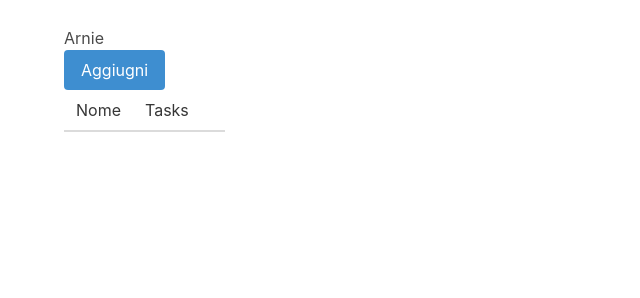
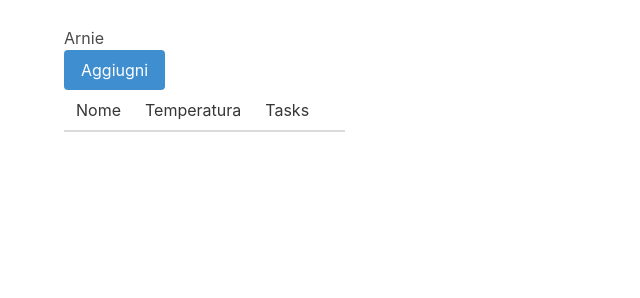
Before and after one commit to stefanobazzi/three-bee, a Django app: template arnia/templates/arnia/arnia_list.html in a window 1280 px wide. Shown: the part 167-465 px from the top of the page, without its empty margins (0-640 px from the left). Run offline with Django 3.2, Linux system fonts and the light colour scheme; the template is opened without the code that fills it, so the values that code supplies are empty; some libraries are stand-ins or nearby versions.

Commit message:
aggiunta temperatura

```diff
--- a/arnia/models.py
+++ b/arnia/models.py
@@ -12,4 +12,4 @@ class Arnia(models.Model):
 
     def get_temp(self):
         """La temperatura è acquisita da un sensore e viene letta da un API -> GetTemp(IdArnia)."""
-        pass
+        return 25
--- a/arnia/templates/arnia/arnia_list.html
+++ b/arnia/templates/arnia/arnia_list.html
@@ -9,6 +9,7 @@
         <thead>
             <tr>
                 <td>Nome</td>
+                <td>Temperatura</td>
                 <td>Tasks</td>
                 <td></td>
             </tr>
@@ -17,6 +18,7 @@
             {% for arnia in object_list %}
             <tr>
                 <td><a href="{% url 'arnia_update' arnia.pk %}">{{ arnia.nome }}</a> </td>
+                <td>{{ arnia.get_temp }}°</td>
                 <td>{{ arnia.task.count }}</td>
                 <td><a href="{% url 'arnia_delete' arnia.pk %}" class="delete is-danger"></a></td>
             </tr>
```
